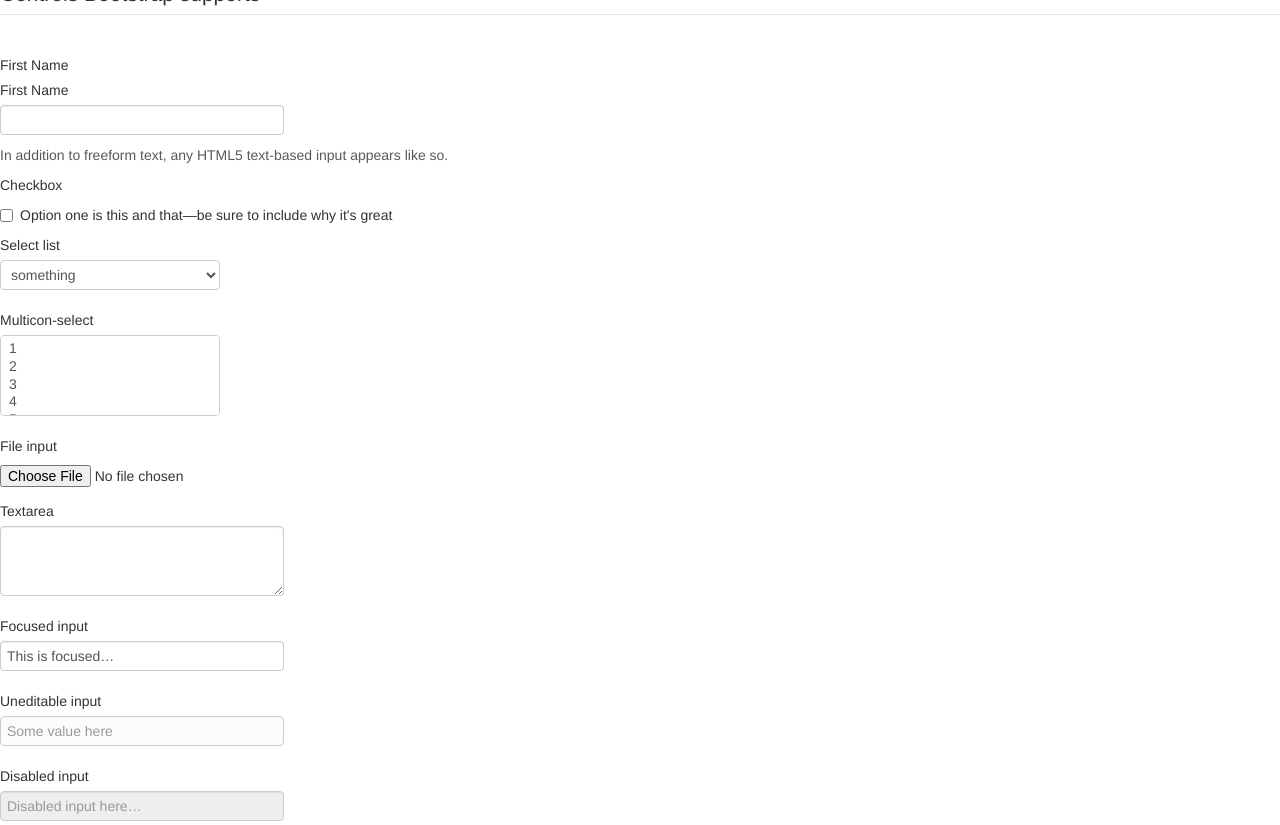
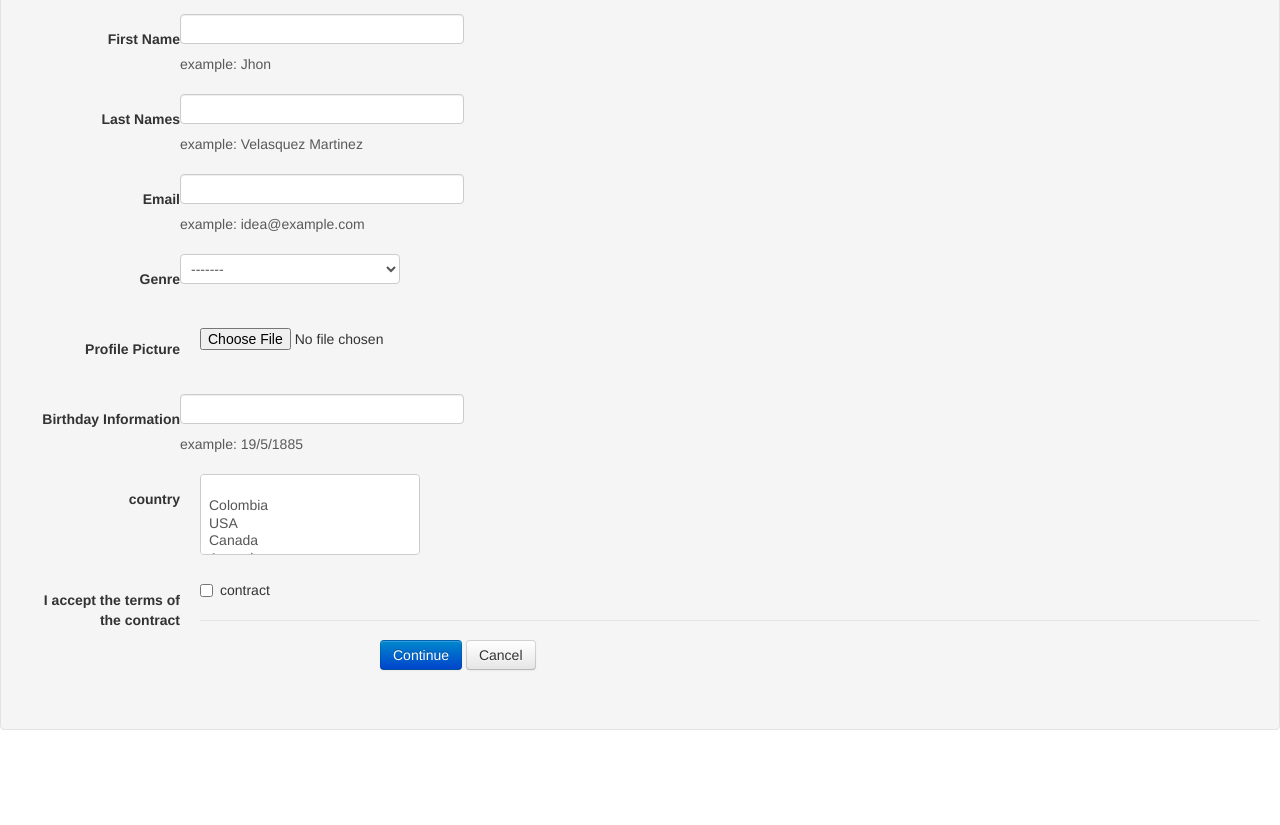
Before and after one commit to DavidVelasquezm/BrainShare, a plain HTML site: page Formulario.html in a window 1280 px wide. Shown: the part 87-912 px from the top of the page. After the commit the page ends 837 px from the top, so only its background shows below. Drawn offline with Linux system fonts and the light colour scheme.

Commit message:
avanses 0:13am 11/21/2012

```diff
--- a/Formulario.html
+++ b/Formulario.html
@@ -1,131 +1,101 @@
 <!DOCTYPE html>
 <head>
-<title>SignIn</title>
+<meta charset="utf-8" />
+<title>SignUp</title>
 <link href="bootstrap/css/bootstrap-responsive.css" rel="stylesheet">
 <link href="bootstrap/css/bootstrap.css" rel="stylesheet">
 <link href="css_styles/custom.css" rel="stylesheet">
+<form class="form-horizontal well">
 </head>
-<legend>Sign In with BrainShare</legend>
+<legend><h1>Sign Up in BrainShare</h1></legend>
+
 <fieldset>
-          <legend>Controls Bootstrap supports</legend>
+
             <div class="control-group">
-            <label class="control-label" for="input01">First Name</label>
-            <div class="controls">
-             <label class="control-label" for="input01">First Name</label>
+            <label class="control-label" for="input01"><h5>First Name</h5></label>
 
               <input type="text" class="input-xlarge" id="input01">
-              <p class="help-block">In addition to freeform text, any HTML5 text-based input appears like so.</p>
+              <p class="help-block">example: Jhon</p>
             </div>
           </div>
 
          <div class="control-group">
-            <label class="control-label" for="optionsCheckbox">Checkbox</label>
-            <div class="controls">
-              <label class="checkbox">
-                <input type="checkbox" id="optionsCheckbox" value="option1">
-                Option one is this and that—be sure to include why it's great
+            <label class="control-label" for="input01"><h5>Last Names</h5></label>
+              <input type="text" class="input-xlarge" id="input01">
+              <p class="help-block">example: Velasquez Martinez</p>
+            </div>
+          </div>
+
+            <div class="control-group">
+            <label class="control-label" for="input01"><h5>Email</h5></label>
+              <input type="text" class="input-xlarge" id="input01">
+              <p class="help-block">example: idea@example.com </p>
+            </div>
+          </div>
+
               </label>
             </div>
           </div>
           <div class="control-group">
-            <label class="control-label" for="select01">Select list</label>
+            <label class="control-label" for="select01"><h5>Genre</h5></label
             <div class="controls">
               <select id="select01">
-                <option>something</option>
-                <option>2</option>
-                <option>3</option>
-                <option>4</option>
-                <option>5</option>
+                <option>-------</option>
+                <option>Male</option>
+                <option>Female</option>
               </select>
             </div>
           </div>
+
+
+
           <div class="control-group">
-            <label class="control-label" for="multiSelect">Multicon-select</label>
-            <div class="controls">
-              <select multiple="multiple" id="multiSelect">
-                <option>1</option>
-                <option>2</option>
-                <option>3</option>
-                <option>4</option>
-                <option>5</option>
-              </select>
-            </div>
-          </div>
-          <div class="control-group">
-            <label class="control-label" for="fileInput">File input</label>
+            <label class="control-label" for="fileInput"><h5>Profile Picture</h5></label>
             <div class="controls">
               <input class="input-file" id="fileInput" type="file">
             </div>
           </div>
+
+
+
           <div class="control-group">
-            <label class="control-label" for="textarea">Textarea</label>
-            <div class="controls">
-              <textarea class="input-xlarge" id="textarea" rows="3"></textarea>
+            <label class="control-label" for="input01"><h5>Birthday Information</h5></label>
+              <input type="text" class="input-xlarge" id="input01">
+              <p class="help-block">example: 19/5/1885</p>
             </div>
           </div>
+
           <div class="control-group">
-            <label class="control-label" for="focusedInput">Focused input</label>
+            <label class="control-label" for="multiSelect"><h5>country</h5></label>
             <div class="controls">
-              <input class="input-xlarge focused" id="focusedInput" type="text" value="This is focused…">
+              <select multiple="multiple" id="multiSelect">
+                <option></option>
+                <option>Colombia</option>
+                <option>USA</option>
+                <option>Canada</option>
+                <option>Argentina</option>
+                <option>Equador</option>
+                <option>Panamá</option>
+                <option>Venezuela</option>
+                <option>france</option>
+
+              </select>
             </div>
           </div>
-          <div class="control-group">
-            <label class="control-label">Uneditable input</label>
-            <div class="controls">
-              <span class="input-xlarge uneditable-input">Some value here</span>
-            </div>
-          </div>
-          <div class="control-group">
-            <label class="control-label" for="disabledInput">Disabled input</label>
-            <div class="controls">
-              <input class="input-xlarge disabled" id="disabledInput" type="text" placeholder="Disabled input here…" disabled="">
-            </div>
-          </div>
-          <div class="control-group">
-            <label class="control-label" for="optionsCheckbox2">Disabled checkbox</label>
+
+             <label class="control-label" for="optionsCheckbox"><h5>I accept the terms of the contract</h5></label>
             <div class="controls">
               <label class="checkbox">
-                <input type="checkbox" id="optionsCheckbox2" value="option1" disabled="">
-                This is a disabled checkbox
+                <input type="checkbox" id="optionsCheckbox" value="option1">
+                contract
               </label>
-            </div>
-          </div>
-          <div class="control-group warning">
-            <label class="control-label" for="inputWarning">Input with warning</label>
-            <div class="controls">
-              <input type="text" id="inputWarning">
-              <span class="help-inline">Something may have gone wrong</span>
-            </div>
-          </div>
-          <div class="control-group error">
-            <label class="control-label" for="inputError">Input with error</label>
-            <div class="controls">
-              <input type="text" id="inputError">
-              <span class="help-inline">Please correct the error</span>
-            </div>
-          </div>
-          <div class="control-group success">
-            <label class="control-label" for="inputSuccess">Input with success</label>
-            <div class="controls">
-              <input type="text" id="inputSuccess">
-              <span class="help-inline">Woohoo!</span>
-            </div>
-          </div>
-          <div class="control-group success">
-            <label class="control-label" for="selectError">Select with success</label>
-            <div class="controls">
-              <select id="selectError">
-                <option>1</option>
-                <option>2</option>
-                <option>3</option>
-                <option>4</option>
-                <option>5</option>
-              </select>
-              <span class="help-inline">Woohoo!</span>
-            </div>
-          </div>
+
+
+
           <div class="form-actions">
-            <button type="submit" class="btn btn-primary">Save changes</button>
-            <a href='https://c9.io/davidvelasquezm/brainshare/workspace/bootstrap/css/inicio.html'button type="reset" class="btn">Cancel</button>
+            <a href="https://c9.io/davidvelasquezm/brainshare/workspace/formulario-2.html" button type="submit" class="btn btn-primary">Continue</a>
+            <button type="reset" class="btn">Cancel</button>
+
+
           </div>
         </fieldset>
--- /dev/null
+++ b/formulario-2.html
@@ -0,0 +1,132 @@
+<!DOCTYPE html>
+ <meta charset="utf-8" />
+<head>
+<title>continue...</title>
+
+</head>
+
+<link href="bootstrap/css/bootstrap-responsive.css" rel="stylesheet">
+<link href="bootstrap/css/bootstrap.css" rel="stylesheet">
+<link href="css_styles/custom.css" rel="stylesheet">
+<form class="form-horizontal well">
+        <fieldset>
+          <legend>You are One step to become a BrainSharer</legend>
+          <div class="control-group">
+            <label class="control-label" for="input01">User Name</label>
+            <div class="controls">
+              <input type="text" class="input-xlarge" id="input01">
+              <p class="help-block">example:juarez97 (don´t use spaces)</p>
+            </div>
+          </div>
+          <div class="control-group">
+            <label class="control-label" for="optionsCheckbox">Checkbox</label>
+            <div class="controls">
+              <label class="checkbox">
+                <input type="checkbox" id="optionsCheckbox" value="option1">
+                Option one is this and that—be sure to include why it's great
+              </label>
+            </div>
+          </div>
+          <div class="control-group">
+            <label class="control-label" for="select01">Select list</label>
+            <div class="controls">
+              <select id="select01">
+                <option>something</option>
+                <option>2</option>
+                <option>3</option>
+                <option>4</option>
+                <option>5</option>
+              </select>
+            </div>
+          </div>
+          <div class="control-group">
+            <label class="control-label" for="multiSelect">Multicon-select</label>
+            <div class="controls">
+              <select multiple="multiple" id="multiSelect">
+                <option>1</option>
+                <option>2</option>
+                <option>3</option>
+                <option>4</option>
+                <option>5</option>
+              </select>
+            </div>
+          </div>
+          <div class="control-group">
+            <label class="control-label" for="fileInput">File input</label>
+            <div class="controls">
+              <input class="input-file" id="fileInput" type="file">
+            </div>
+          </div>
+          <div class="control-group">
+            <label class="control-label" for="textarea">Textarea</label>
+            <div class="controls">
+              <textarea class="input-xlarge" id="textarea" rows="3"></textarea>
+            </div>
+          </div>
+          <div class="control-group">
+            <label class="control-label" for="focusedInput">Focused input</label>
+            <div class="controls">
+              <input class="input-xlarge focused" id="focusedInput" type="text" value="This is focused…">
+            </div>
+          </div>
+          <div class="control-group">
+            <label class="control-label">Uneditable input</label>
+            <div class="controls">
+              <span class="input-xlarge uneditable-input">Some value here</span>
+            </div>
+          </div>
+          <div class="control-group">
+            <label class="control-label" for="disabledInput">Disabled input</label>
+            <div class="controls">
+              <input class="input-xlarge disabled" id="disabledInput" type="text" placeholder="Disabled input here…" disabled="">
+            </div>
+          </div>
+          <div class="control-group">
+            <label class="control-label" for="optionsCheckbox2">Disabled checkbox</label>
+            <div class="controls">
+              <label class="checkbox">
+                <input type="checkbox" id="optionsCheckbox2" value="option1" disabled="">
+                This is a disabled checkbox
+              </label>
+            </div>
+          </div>
+          <div class="control-group warning">
+            <label class="control-label" for="inputWarning">Input with warning</label>
+            <div class="controls">
+              <input type="text" id="inputWarning">
+              <span class="help-inline">Something may have gone wrong</span>
+            </div>
+          </div>
+          <div class="control-group error">
+            <label class="control-label" for="inputError">Input with error</label>
+            <div class="controls">
+              <input type="text" id="inputError">
+              <span class="help-inline">Please correct the error</span>
+            </div>
+          </div>
+          <div class="control-group success">
+            <label class="control-label" for="inputSuccess">Input with success</label>
+            <div class="controls">
+              <input type="text" id="inputSuccess">
+              <span class="help-inline">Woohoo!</span>
+            </div>
+          </div>
+          <div class="control-group success">
+            <label class="control-label" for="selectError">Select with success</label>
+            <div class="controls">
+              <select id="selectError">
+                <option>1</option>
+                <option>2</option>
+                <option>3</option>
+                <option>4</option>
+                <option>5</option>
+              </select>
+              <span class="help-inline">Woohoo!</span>
+            </div>
+          </div>
+          <div class="form-actions">
+            <button type="submit" class="btn btn-primary">Save changes</button>
+            <button type="reset" class="btn">Cancel</button>
+          </div>
+        </fieldset>
+      </form>
```
Also changed, not shown: brain_share.html (+1 -0 lines), inicio.html (+1 -0 lines), 1 other file. Lines whose indentation alone changed are shown as unchanged.
